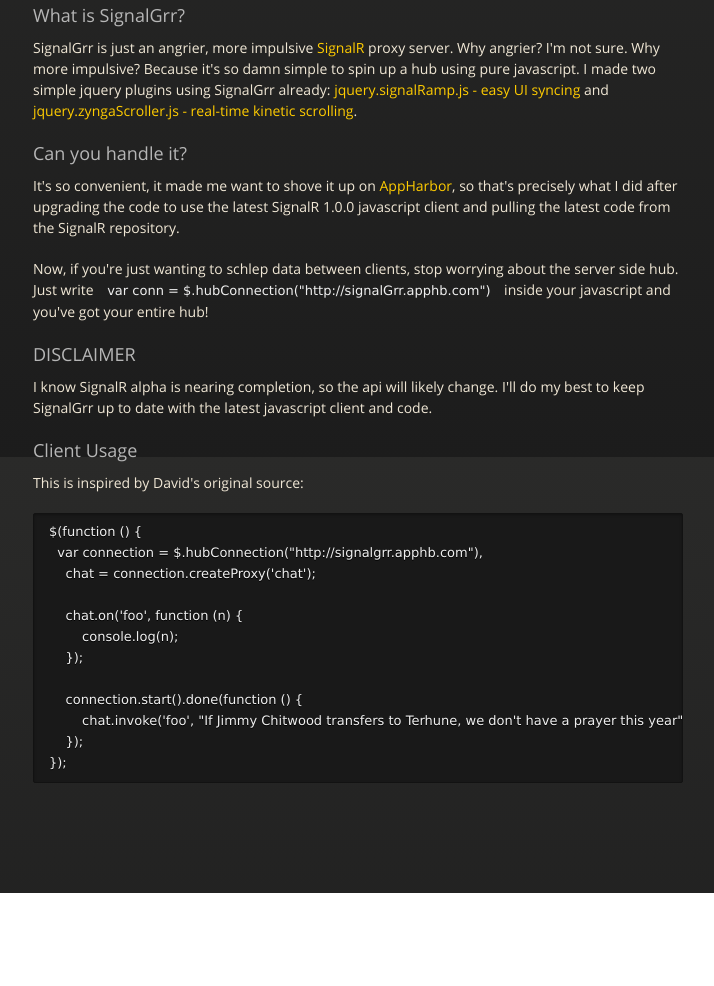
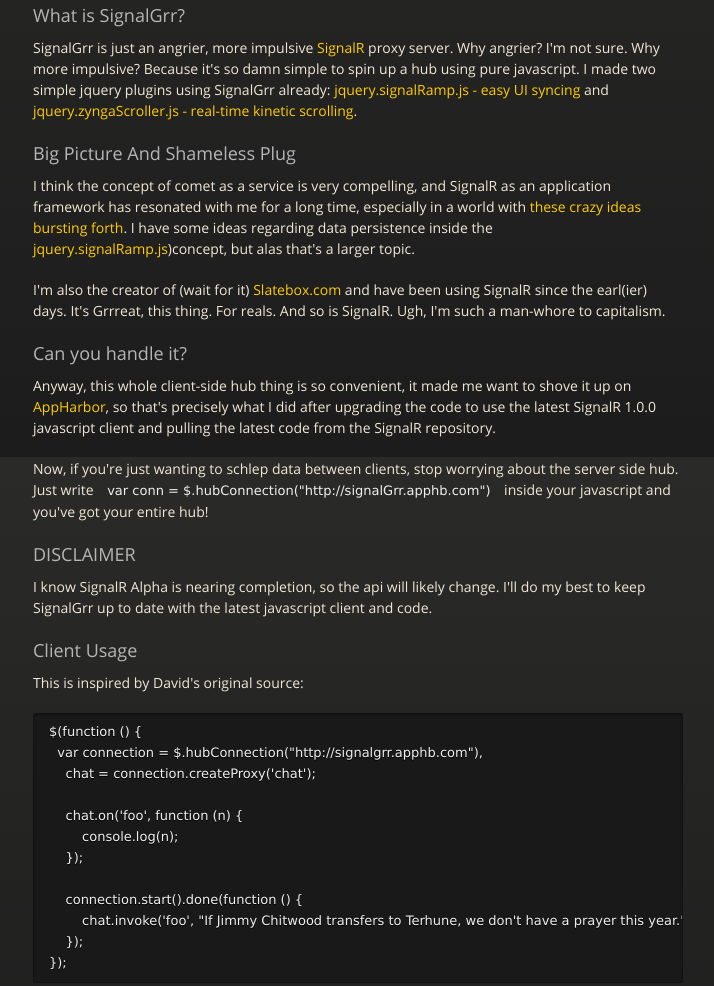
Before and after one commit to TimHeckel/SignalGrr, a plain HTML site: page index.html in a window 1280 px wide. Shown: the part 343-1329 px from the top of the page, without its empty margins (282-996 px from the left). Before the commit the page ends 1236 px from the top, so only its background shows below. Drawn offline with nearby package versions, Linux system fonts and the light colour scheme.

```diff
--- a/index.html
+++ b/index.html
@@ -46,15 +46,21 @@
 
 <p>SignalGrr is just an angrier, more impulsive <a href="https://github.com/SignalR/SignalR">SignalR</a> proxy server. Why angrier? I'm not sure. Why more impulsive? Because it's so damn simple to spin up a hub using pure javascript. I made two simple jquery plugins using SignalGrr already: <a href="http://timheckel.github.com/SignalRamp/">jquery.signalRamp.js - easy UI syncing</a>  and <a href="http://timheckel.github.com/ZyngaScroller/">jquery.zyngaScroller.js - real-time kinetic scrolling</a>. </p>
 
+<h3>Big Picture And Shameless Plug</h3>
+
+<p>I think the concept of comet as a service is very compelling, and SignalR as an application framework has resonated with me for a long time, especially in a world with <a href="http://meteor.com">these crazy ideas bursting forth</a>. I have some ideas regarding data persistence inside the <a>jquery.signalRamp.js</a>)concept, but alas that's a larger topic.</p>
+
+<p>I'm also the creator of (wait for it) <a href="http://slatebox.com">Slatebox.com</a> and have been using SignalR since the earl(ier) days. It's Grrreat, this thing. For reals. And so is SignalR. Ugh, I'm such a man-whore to capitalism.</p>
+
 <h3>Can you handle it?</h3>
 
-<p>It's so convenient, it made me want to shove it up on <a href="http://appharbor.com">AppHarbor</a>, so that's precisely what I did after upgrading the code to use the latest SignalR 1.0.0 javascript client and pulling the latest code from the SignalR repository.</p>
+<p>Anyway, this whole client-side hub thing is so convenient, it made me want to shove it up on <a href="http://appharbor.com">AppHarbor</a>, so that's precisely what I did after upgrading the code to use the latest SignalR 1.0.0 javascript client and pulling the latest code from the SignalR repository.</p>
 
 <p>Now, if you're just wanting to schlep data between clients, stop worrying about the server side hub. Just write <code>var conn = $.hubConnection("http://signalGrr.apphb.com")</code> inside your javascript and you've got your entire hub!</p>
 
 <h3>DISCLAIMER</h3>
 
-<p>I know SignalR alpha is nearing completion, so the api will likely change. I'll do my best to keep SignalGrr up to date with the latest javascript client and code.</p>
+<p>I know SignalR Alpha is nearing completion, so the api will likely change. I'll do my best to keep SignalGrr up to date with the latest javascript client and code.</p>
 
 <h3>Client Usage</h3>
 
@@ -69,7 +75,7 @@
     });
 
     connection.start().done(function () {
-        chat.invoke('foo', "If Jimmy Chitwood transfers to Terhune, we don't have a prayer this year");
+        chat.invoke('foo', "If Jimmy Chitwood transfers to Terhune, we don't have a prayer this year.");
     });
 });
 </code></pre>
```
Also changed, not shown: params.json (+1 -1 lines).
